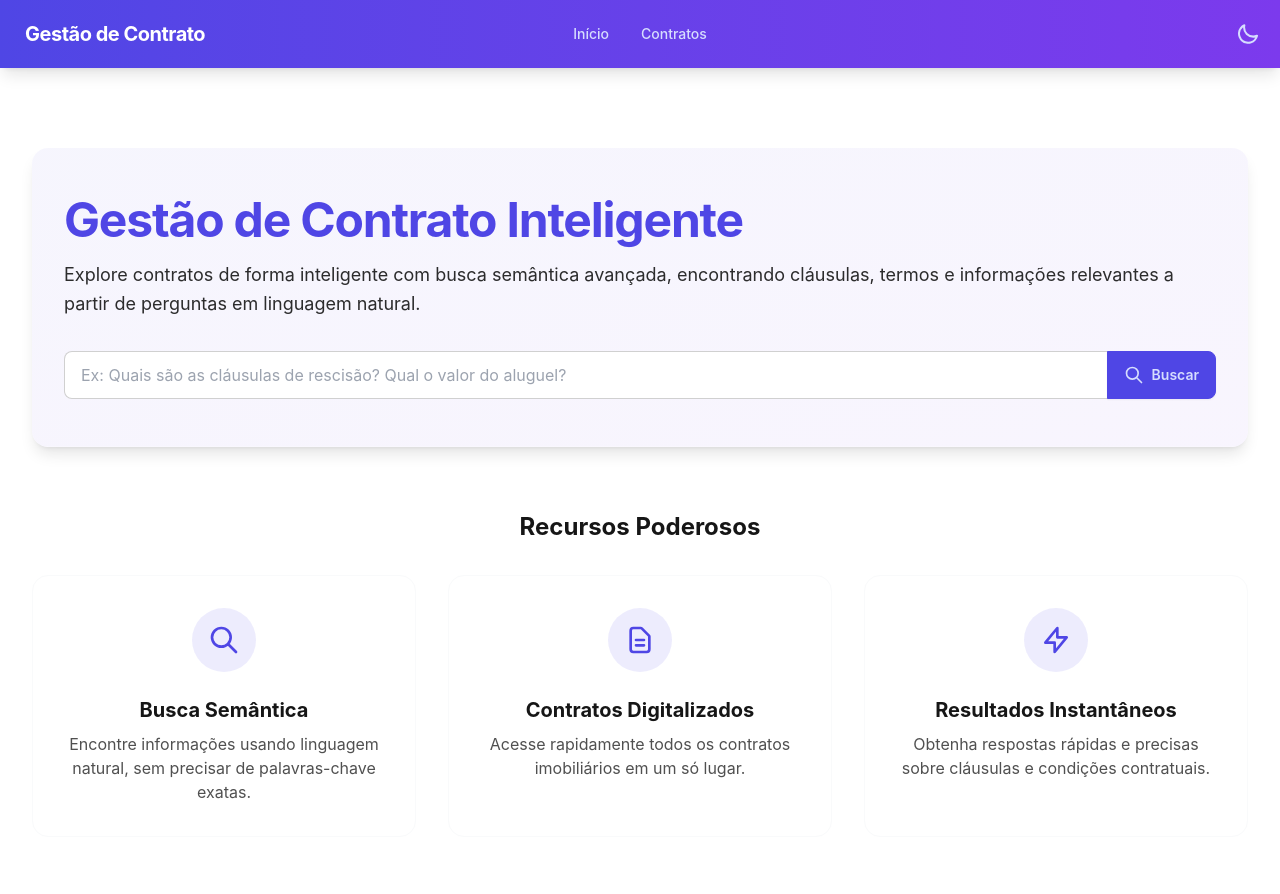
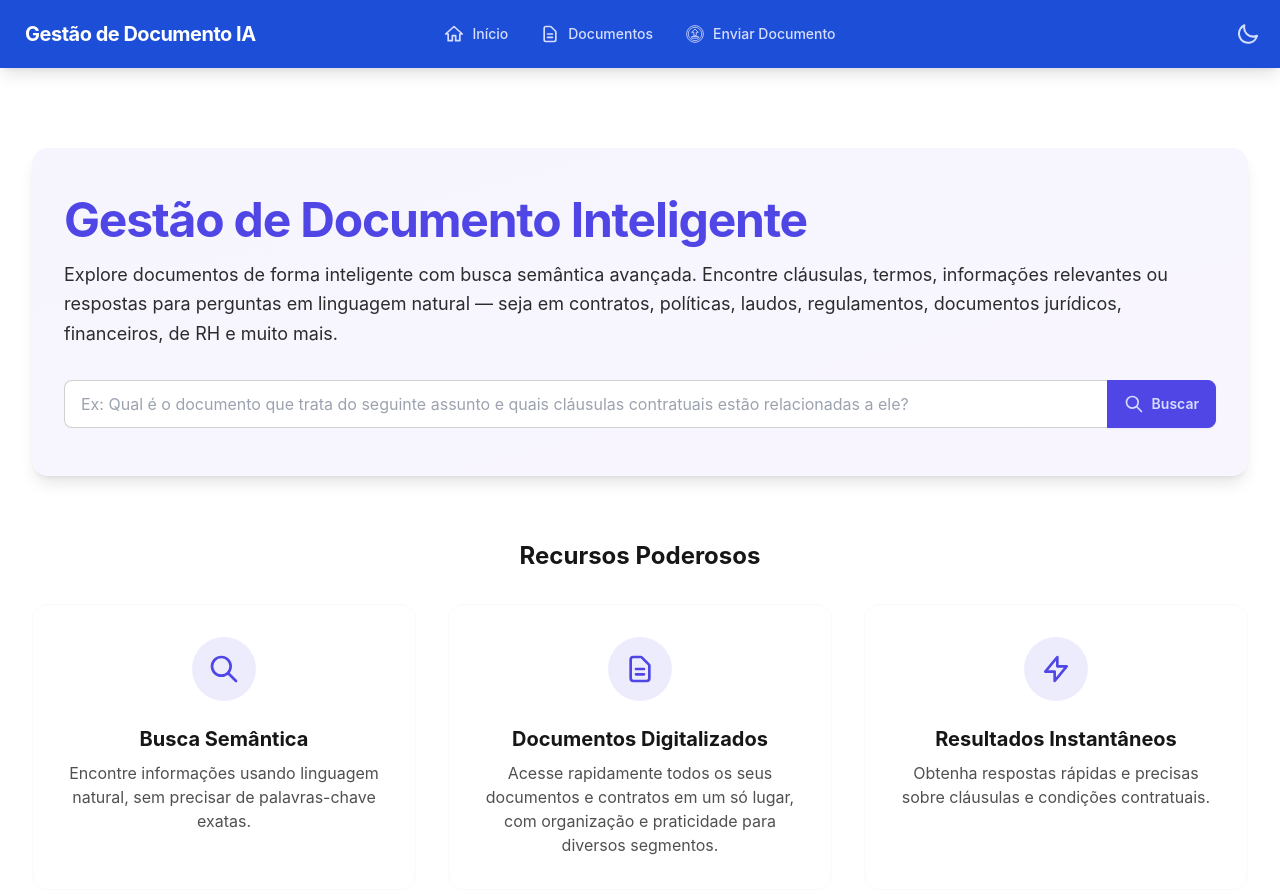
Before and after one commit to williamreis/gestao-contrato-ai, a SvelteKit app in the folder src/frontend/: page / in a window 1280 px wide. Shown: the top 894 px of the page. Built offline with nearby package versions, Linux system fonts and the light colour scheme.

Commit message:
chore: files frontend

```diff
--- a/src/frontend/src/lib/components/ApiTest.svelte
+++ b/src/frontend/src/lib/components/ApiTest.svelte
@@ -70,7 +70,7 @@
     {/if}
 
     <div class="card-actions justify-end">
-      <a href="/contratos" class="btn btn-primary">Ver Contratos</a>
+      <a href="/documentos" class="btn btn-primary">Ver Documentos</a>
     </div>
   </div>
 </div>
--- a/src/frontend/src/lib/components/SearchBar.svelte
+++ b/src/frontend/src/lib/components/SearchBar.svelte
@@ -1,7 +1,7 @@
 <script lang="ts">
   import { createEventDispatcher } from 'svelte';
 
-  export let placeholder = 'Buscar em contratos...';
+  export let placeholder = 'Buscar em documentos...';
   export let value = '';
 
   const dispatch = createEventDispatcher();
--- a/src/frontend/src/routes/+layout.svelte
+++ b/src/frontend/src/routes/+layout.svelte
@@ -38,7 +38,7 @@
 
 <div class="min-h-screen flex flex-col bg-base-100 animate-fade-in">
   <header class="sticky top-0 z-50">
-    <div class="navbar bg-gradient-to-r from-primary to-secondary text-primary-content shadow-lg">
+    <div class="navbar bg-blue-700 text-primary-content shadow-lg">
       <div class="navbar-start">
         <div class="dropdown">
           <label tabindex="0" class="btn btn-ghost lg:hidden hover:bg-primary/20 transition-all duration-300">
@@ -47,18 +47,60 @@
             </svg>
           </label>
           <ul tabindex="0" class="menu menu-sm dropdown-content mt-3 z-[1] p-2 shadow-lg bg-base-100 rounded-xl w-52 text-base-content">
-            <li><a href="/" class="font-medium hover:text-primary transition-colors duration-300">Início</a></li>
-            <li><a href="/contratos" class="font-medium hover:text-primary transition-colors duration-300">Contratos</a></li>
+            <li>
+              <a href="/" class="font-medium flex items-center gap-2 hover:text-primary transition-colors duration-300">
+                  <svg xmlns="http://www.w3.org/2000/svg" class="h-5 w-5" fill="none" viewBox="0 0 24 24" stroke="currentColor">
+                    <path stroke-linecap="round" stroke-linejoin="round" stroke-width="2" d="M10 20v-6h4v6h5v-8h3L12 3 2 12h3v8z" />
+                  </svg>
+                  Início
+              </a>
+            </li>
+            <li>
+              <a href="/documentos" class="font-medium flex items-center gap-2 hover:text-primary transition-colors duration-300">
+                  <svg xmlns="http://www.w3.org/2000/svg" class="h-5 w-5" fill="none" viewBox="0 0 24 24" stroke="currentColor">
+                    <path stroke-linecap="round" stroke-linejoin="round" stroke-width="2" d="M9 12h6m-6 4h6m2 5H7a2 2 0 01-2-2V5a2 2 0 012-2h5.586a1 1 0 01.707.293l5.414 5.414a1 1 0 01.293.707V19a2 2 0 01-2 2z" />
+                  </svg>
+                  Documentos
+              </a>
+            </li>
+            <li>
+              <a href="/upload" class="font-medium flex items-center gap-2 hover:text-primary transition-colors duration-300">
+                  <svg xmlns="http://www.w3.org/2000/svg" class="h-5 w-5" fill="none" viewBox="0 0 24 24" stroke="currentColor">
+                    <path stroke-linecap="round" stroke-linejoin="round" stroke-width="2" d="M8 17V15H16V17H8M16 10L12 6L8 10H10.5V14H13.5V10H16M12 2C17.5 2 22 6.5 22 12C22 17.5 17.5 22 12 22C6.5 22 2 17.5 2 12C2 6.5 6.5 2 12 2M12 4C7.58 4 4 7.58 4 12C4 16.42 7.58 20 12 20C16.42 20 20 16.42 20 12C20 7.58 16.42 4 12 4Z" />
+                  </svg>
+                  Enviar Documento
+              </a>
+            </li>
           </ul>
         </div>
         <a href="/" class="btn btn-ghost normal-case text-xl font-bold tracking-tight hover:bg-primary/20 transition-all duration-300">
-          <span class="text-white">Gestão de Contrato</span>
+          <span class="text-white">Gestão de Documento IA</span>
         </a>
       </div>
       <div class="navbar-center hidden lg:flex">
         <ul class="menu menu-horizontal px-1">
-          <li><a href="/" class="font-medium hover:bg-primary/20 transition-colors duration-300">Início</a></li>
-          <li><a href="/contratos" class="font-medium hover:bg-primary/20 transition-colors duration-300">Contratos</a></li>
+          <li>
+            <a href="/" class="font-medium flex items-center gap-2 hover:bg-primary/20 transition-colors duration-300">
+              <svg xmlns="http://www.w3.org/2000/svg" class="h-5 w-5" fill="none" viewBox="0 0 24 24" stroke="currentColor">
+                <path stroke-linecap="round" stroke-linejoin="round" stroke-width="2" d="M10 20v-6h4v6h5v-8h3L12 3 2 12h3v8z" />
+              </svg>
+              Início
+            </a>
+          </li>
+          <li>
+            <a href="/documentos" class="font-medium flex items-center gap-2 hover:bg-primary/20 transition-colors duration-300">
+              <svg xmlns="http://www.w3.org/2000/svg" class="h-5 w-5" fill="none" viewBox="0 0 24 24" stroke="currentColor">
+                <path stroke-linecap="round" stroke-linejoin="round" stroke-width="2" d="M9 12h6m-6 4h6m2 5H7a2 2 0 01-2-2V5a2 2 0 012-2h5.586a1 1 0 01.707.293l5.414 5.414a1 1 0 01.293.707V19a2 2 0 01-2 2z" />
+              </svg>
+              Documentos
+            </a>
+          </li>
+          <li>
+            <a href="/upload" class="font-medium flex items-center gap-2 hover:bg-primary/20 transition-colors duration-300">
+              <svg xmlns="http://www.w3.org/2000/svg" class="h-5 w-5" fill="none" viewBox="0 0 24 24" stroke="currentColor"><path d="M8 17V15H16V17H8M16 10L12 6L8 10H10.5V14H13.5V10H16M12 2C17.5 2 22 6.5 22 12C22 17.5 17.5 22 12 22C6.5 22 2 17.5 2 12C2 6.5 6.5 2 12 2M12 4C7.58 4 4 7.58 4 12C4 16.42 7.58 20 12 20C16.42 20 20 16.42 20 12C20 7.58 16.42 4 12 4Z" /></svg>
+              Enviar Documento
+            </a>
+          </li>
         </ul>
       </div>
       <div class="navbar-end">
--- a/src/frontend/src/routes/+page.svelte
+++ b/src/frontend/src/routes/+page.svelte
@@ -17,7 +17,7 @@
   function handleSearch(event: CustomEvent<string>) {
     const query = event.detail;
     if (query) {
-      goto(`/contratos?q=${encodeURIComponent(query)}`);
+      goto(`/documentos?q=${encodeURIComponent(query)}`);
     }
   }
 </script>
@@ -31,17 +31,17 @@
           <!-- Texto Principal -->
           <div class="lg:w-2/2 text-center lg:text-left" in:fly={{ y: 20, duration: 800, delay: 300 }}>
             <h1 class="text-4xl md:text-5xl font-bold tracking-tight mb-4">
-              <span class="text-primary">Gestão de Contrato Inteligente</span>
+              <span class="text-primary">Gestão de Documento Inteligente</span>
             </h1>
             <p class="text-lg opacity-90 mb-8 leading-relaxed">
-              Explore contratos de forma inteligente com busca semântica avançada, encontrando cláusulas, termos e informações relevantes a partir de perguntas em linguagem natural.
+              Explore documentos de forma inteligente com busca semântica avançada. Encontre cláusulas, termos, informações relevantes ou respostas para perguntas em linguagem natural — seja em contratos, políticas, laudos, regulamentos, documentos jurídicos, financeiros, de RH e muito mais.
             </p>
 
             <!-- Barra de Pesquisa -->
             <div class="w-full max-w-x10 mx-auto lg:mx-0">
               <SearchBar
                 bind:value={searchQuery}
-                placeholder="Ex: Quais são as cláusulas de rescisão? Qual o valor do aluguel?"
+                placeholder="Ex: Qual é o documento que trata do seguinte assunto e quais cláusulas contratuais estão relacionadas a ele?"
                 on:search={handleSearch}
               />
             </div>
@@ -75,8 +75,8 @@
                 <path stroke-linecap="round" stroke-linejoin="round" stroke-width="2" d="M9 12h6m-6 4h6m2 5H7a2 2 0 01-2-2V5a2 2 0 012-2h5.586a1 1 0 01.707.293l5.414 5.414a1 1 0 01.293.707V19a2 2 0 01-2 2z" />
               </svg>
             </div>
-            <h2 class="card-title font-bold">Contratos Digitalizados</h2>
-            <p class="opacity-75">Acesse rapidamente todos os contratos imobiliários em um só lugar.</p>
+            <h2 class="card-title font-bold">Documentos Digitalizados</h2>
+            <p class="opacity-75">Acesse rapidamente todos os seus documentos e contratos em um só lugar, com organização e praticidade para diversos segmentos.</p>
           </div>
         </div>
 
--- a/src/frontend/src/routes/contratos/+page.svelte
+++ b/src/frontend/src/routes/documentos/+page.svelte
@@ -2,13 +2,13 @@
   import { onMount } from 'svelte';
   import { page } from '$app/stores';
   import SearchBar from '$lib/components/SearchBar.svelte';
-  import ContratoCard from '$lib/components/ContratoCard.svelte';
-  import { contratoService, type Contrato, type SearchResponse } from '$lib/services/api';
+  import DocumentoCard from '$lib/components/DocumentoCard.svelte';
+  import { documentoService, type Documento, type SearchResponse } from '$lib/services/api';
 
   let searchQuery = '';
   let isLoading = false;
   let error = '';
-  let resultados: Contrato[] = [];
+  let resultados: Documento[] = [];
   let total = 0;
   let currentPage = 1;
   let itemsPerPage = 10;
@@ -22,29 +22,29 @@
       searchQuery = urlQuery;
       performSearch(searchQuery);
     } else {
-      loadContratos();
+      loadDocumentos();
     }
   }
 
   onMount(() => {
     if (!searchQuery) {
-      loadContratos();
+      loadDocumentos();
     }
   });
 
-  async function loadContratos(page = 1) {
+  async function loadDocumentos(page = 1) {
     isLoading = true;
     error = '';
 
     try {
       const skip = (page - 1) * itemsPerPage;
-      const response = await contratoService.listarContratos(skip, itemsPerPage);
+      const response = await documentoService.listarDocumentos(skip, itemsPerPage);
       resultados = response.resultados;
       total = response.total;
       currentPage = page;
     } catch (err) {
-      console.error('Erro ao carregar contratos:', err);
-      error = 'Não foi possível carregar os contratos. Por favor, tente novamente.';
+      console.error('Erro ao carregar documentos:', err);
+      error = 'Não foi possível carregar os documentos. Por favor, tente novamente.';
     } finally {
       isLoading = false;
     }
@@ -59,7 +59,7 @@
 
     try {
       if (useLLM) {
-        llmResponse = await contratoService.askQuestion(query);
+        llmResponse = await documentoService.askQuestion(query);
         resultados = llmResponse.sources.map(source => ({
           arquivo: source.filename || 'Documento',
           texto: '',
@@ -67,7 +67,7 @@
         }));
         total = resultados.length;
       } else {
-        const response = await contratoService.buscarContratos(query);
+        const response = await documentoService.buscarDocumentos(query);
         resultados = response.resultados;
         total = response.total;
       }
@@ -93,25 +93,25 @@
 
   function handlePageChange(page: number) {
     if (!searchQuery) {
-      loadContratos(page);
+      loadDocumentos(page);
     }
   }
 </script>
 
 <div class="mb-8">
   <h1 class="text-3xl font-bold mb-6">
-    {searchQuery ? 'Resultados da Busca' : 'Todos os Contratos'}
+    {searchQuery ? 'Resultados da Busca' : 'Todos os Documentos'}
   </h1>
 
   <div class="flex items-center gap-4">
     <SearchBar
       bind:value={searchQuery}
-      placeholder={useLLM ? "Faça uma pergunta sobre os contratos..." : "Buscar em contratos..."}
+      placeholder={useLLM ? "Faça uma pergunta sobre algum documento..." : "Buscar em documentos..."}
       on:search={handleSearch}
     />
 
-    <label class="cursor-pointer label">
-      <span class="label-text mr-2">Modo Pergunta</span>
+    <label class="cursor-pointer labelx">
+      <span class="label-text mr-3">Assistente IA</span>
       <input
         type="checkbox"
         class="toggle toggle-primary"
@@ -140,7 +140,7 @@
     <span>
       {searchQuery
         ? `Nenhum resultado encontrado para "${searchQuery}". Tente uma busca diferente.`
-        : 'Nenhum contrato disponível no momento.'}
+        : 'Nenhum documento disponível no momento.'}
     </span>
   </div>
 {:else}
@@ -148,7 +148,7 @@
     <p class="text-sm text-gray-500">
       {searchQuery
         ? `Encontrados ${total} resultados para "${searchQuery}"`
-        : `Mostrando ${(currentPage - 1) * itemsPerPage + 1}-${Math.min(currentPage * itemsPerPage, total)} de ${total} contratos`}
+        : `Mostrando ${(currentPage - 1) * itemsPerPage + 1}-${Math.min(currentPage * itemsPerPage, total)} de ${total} documentos`}
     </p>
   </div>
 
@@ -160,7 +160,7 @@
         </div>
         {#if llmResponse.sources.length > 0}
           <div class="mt-4">
-            <h3 class="font-bold">Contratos encontrados:</h3>
+            <h3 class="font-bold">Documentos encontrados:</h3>
             <ul class="list-disc pl-5">
               {#each llmResponse.sources as source}
                 <li>{source.filename || 'Documento'}</li>
@@ -173,8 +173,8 @@
   {/if}
 
   <div class="space-y-6">
-    {#each resultados as contrato}
-      <ContratoCard {contrato} />
+    {#each resultados as documento}
+      <DocumentoCard {documento} />
     {/each}
   </div>
 
```
Also changed, not shown: src/frontend/src/lib/components/DocumentoCard.svelte (renamed from src/frontend/src/lib/components/ContratoCard.svelte, +8 -8 lines), src/frontend/src/lib/services/api.ts (+12 -12 lines), src/frontend/src/routes/sobre/+page.svelte (+6 -6 lines).
